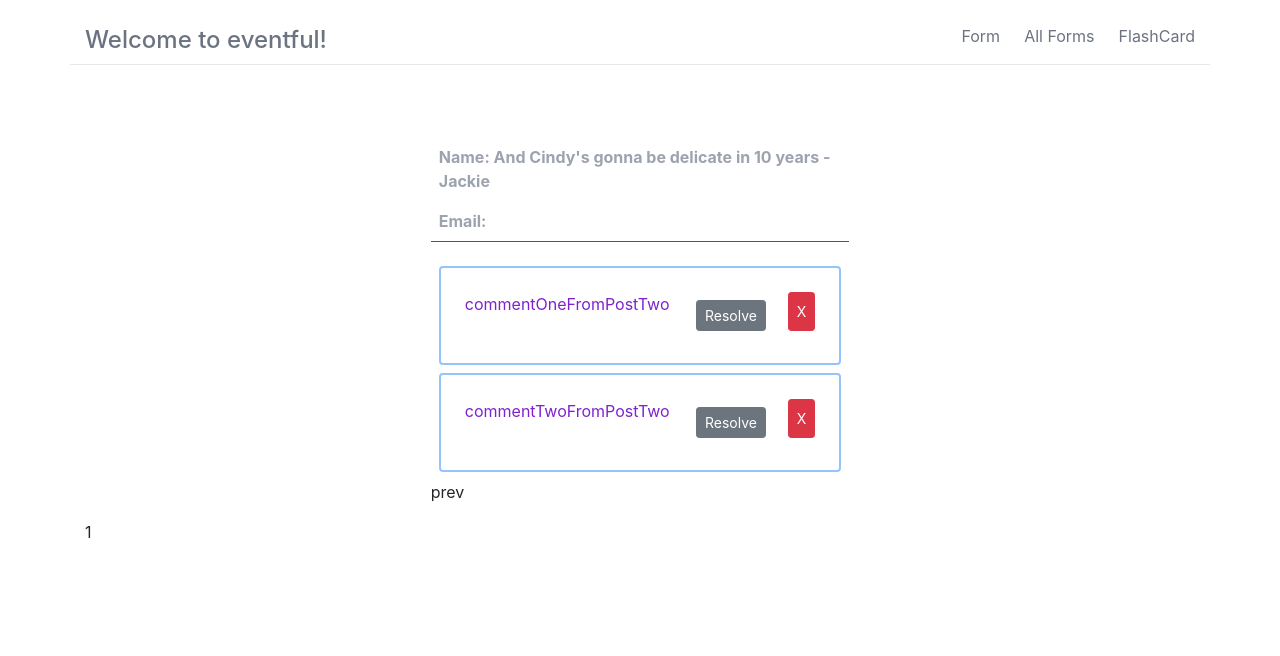
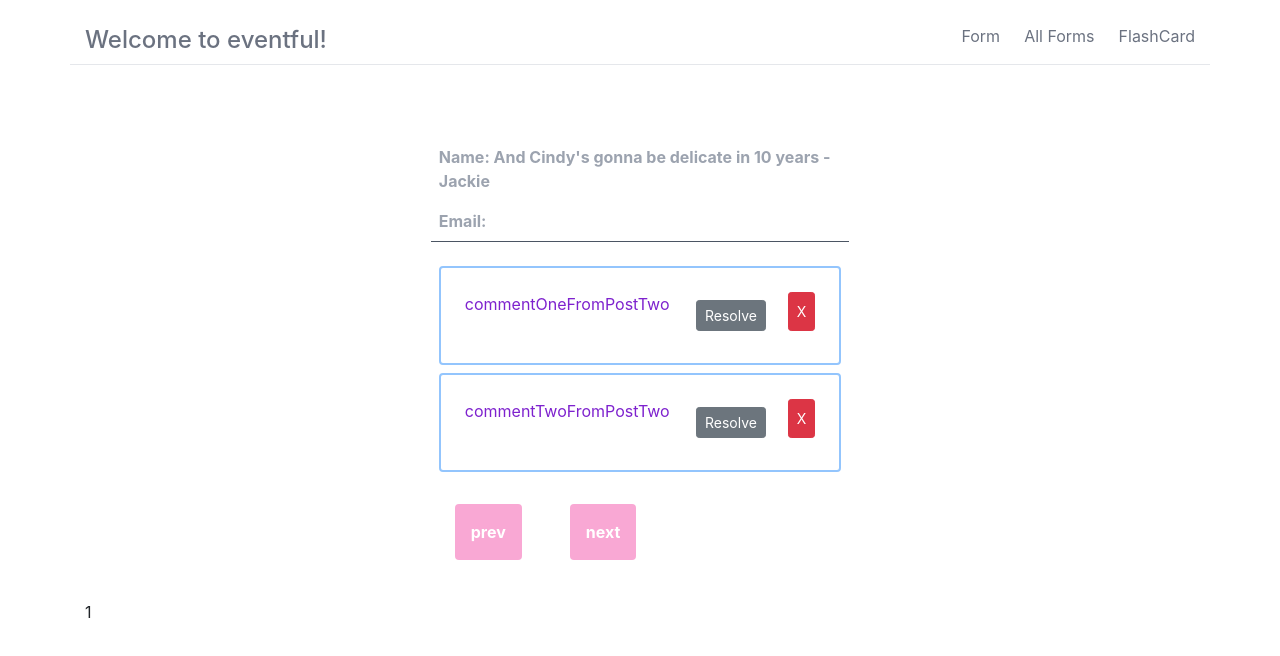
Before and after one commit to cindyliang01/eventful, a React (Create React App) app: page /FlashCard in a window 1280 px wide. Shown: the top 656 px of the page. Built offline with nearby package versions, Linux system fonts and the light colour scheme.

Commit message:
Implemented next button for flashcard

```diff
--- a/src/App.js
+++ b/src/App.js
@@ -159,6 +159,15 @@ class App extends Component {
     }
   };
 
+  goNext = (flashCardIndex, length) => {
+    if (flashCardIndex < length - 1) {
+      flashCardIndex++;
+      this.setState({ flashCardIndex }, () => {
+        console.log("flash index add" + this.state.flashCardIndex);
+      });
+    }
+  };
+
   render() {
     return (
       <React.Fragment>
@@ -190,6 +199,7 @@ class App extends Component {
                   addLikeForComment={this.addLikeForComment}
                   deleteForComment={this.deleteForComment}
                   goPrevious={this.goPrevious}
+                  goNext={this.goNext}
                 />
               }
             />
--- a/src/pages/FlashCard.jsx
+++ b/src/pages/FlashCard.jsx
@@ -9,6 +9,7 @@ class FlashCard extends Component {
       addLikeForComment,
       deleteForComment,
       goPrevious,
+      goNext,
     } = this.props;
 
     return (
@@ -25,9 +26,26 @@ class FlashCard extends Component {
                 ></Post>
 
                 <button
-                  onClick={() => goPrevious(flashCardIndex, listOfPosts.length)}
+                  onClick={() => goPrevious(flashCardIndex)}
+                  className={
+                    "  text-white rounded p-3 m-4 font-bold  " +
+                    (flashCardIndex === 0
+                      ? "bg-gray-300 hover:bg-grey-200"
+                      : "bg-pink-300 hover:bg-pink-200")
+                  }
                 >
                   prev
+                </button>
+                <button
+                  onClick={() => goNext(flashCardIndex, listOfPosts.length)}
+                  className={
+                    "  text-white rounded p-3 m-4 font-bold  " +
+                    (flashCardIndex === listOfPosts.length - 1
+                      ? "bg-gray-300 hover:bg-grey-200"
+                      : "bg-pink-300 hover:bg-pink-200")
+                  }
+                >
+                  next
                 </button>
 
                 {/* <button
```
